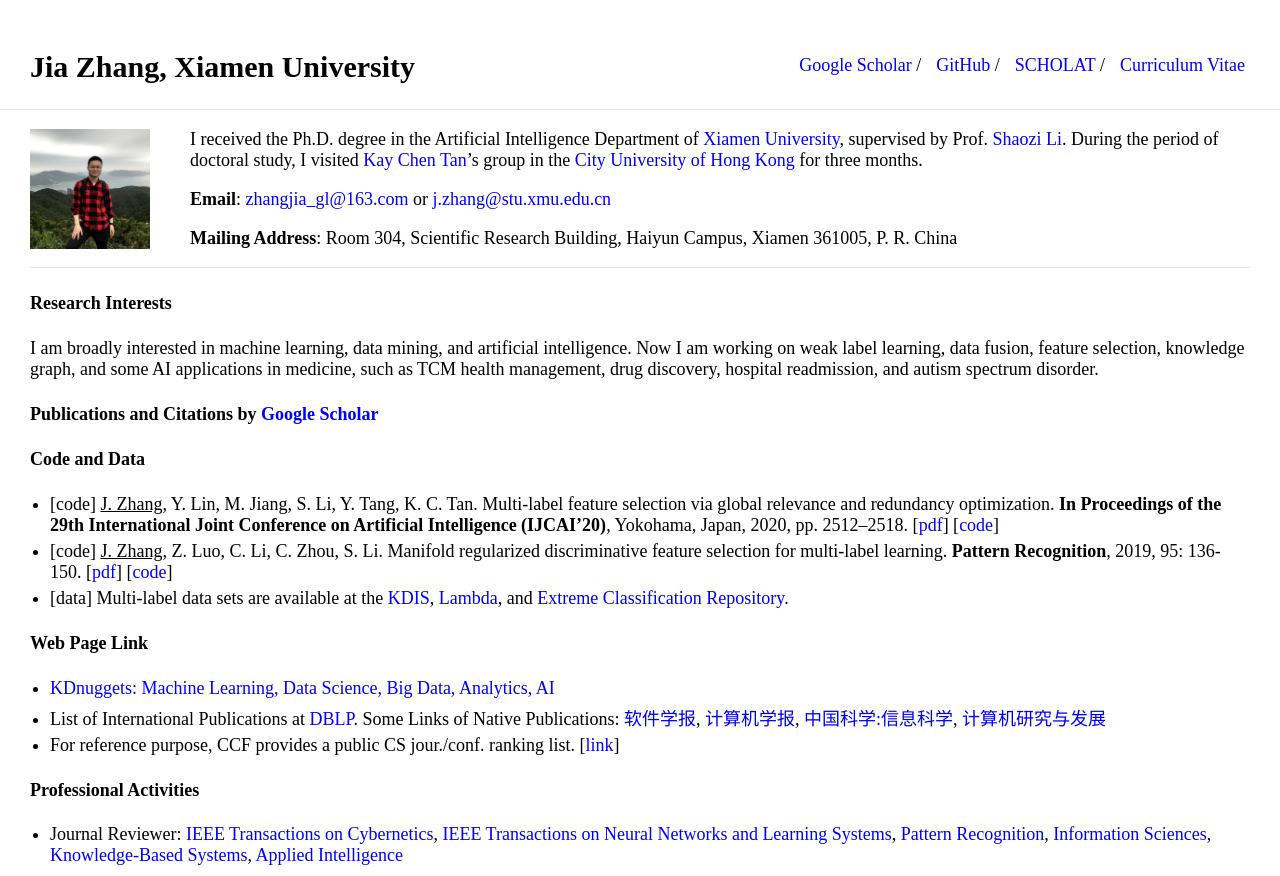
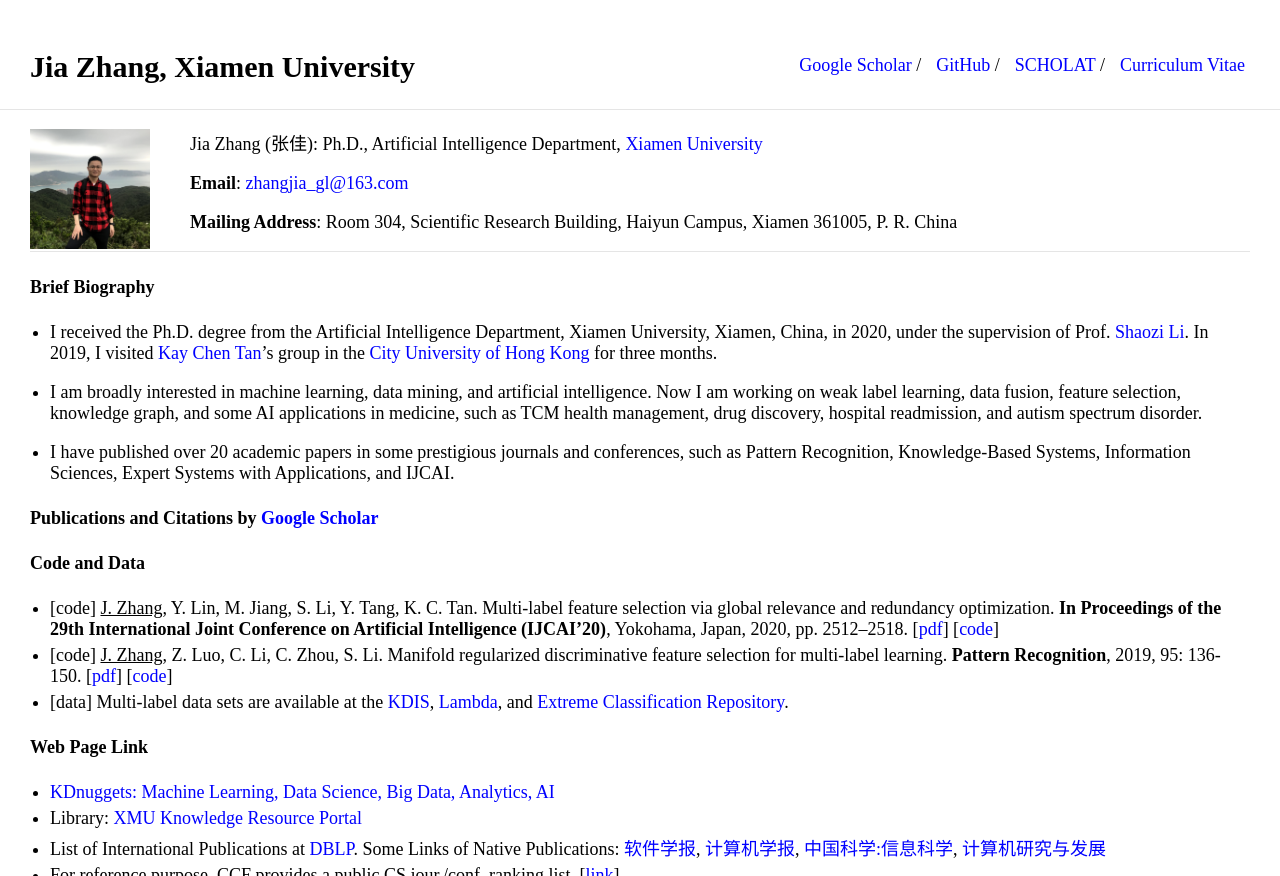
Before and after one commit to jiazhang-ml/jiazhang-ml.github.io, a Jekyll site: the page built from index.md, in a window 1280 px wide, cut to the strip 0-876 px from the top of the page. Built offline with Jekyll 4.4.1, drawn with Linux system fonts in a browser that asks for light colours.

Commit message:
Update index.md

```diff
--- a/index.md
+++ b/index.md
@@ -5,17 +5,21 @@ layout: default
 
 <img class="profile-picture" src="1.jpg">
 
-I received the Ph.D. degree in the Artificial Intelligence Department of [Xiamen University](https://www.xmu.edu.cn/), supervised by Prof. [Shaozi Li](http://imt.xmu.edu.cn/szdw.html). During the period of doctoral study, I visited [Kay Chen Tan](http://www.cityu.edu.hk/stfprofile/kaytan.htm)'s group in the [City University of Hong Kong](https://www.cityu.edu.hk/) for three months.
+Jia Zhang (张佳): Ph.D., Artificial Intelligence Department, [Xiamen University](https://www.xmu.edu.cn/)
 
-**Email**: [zhangjia_gl@163.com](mailto:zhangjia_gl@163.com) or [j.zhang@stu.xmu.edu.cn](mailto:j.zhang@stu.xmu.edu.cn)
+**Email**: [zhangjia_gl@163.com](mailto:zhangjia_gl@163.com)
 
 **Mailing Address**: Room 304, Scientific Research Building, Haiyun Campus, Xiamen 361005, P. R. China
 
 ---
 
-#### Research Interests
+#### Brief Biography
 
-I am broadly interested in machine learning, data mining, and artificial intelligence. Now I am working on weak label learning, data fusion, feature selection, knowledge graph, and some AI applications in medicine, such as TCM health management, drug discovery, hospital readmission, and autism spectrum disorder.
+* I received the Ph.D. degree from the Artificial Intelligence Department, Xiamen University, Xiamen, China, in 2020, under the supervision of Prof. [Shaozi Li](http://imt.xmu.edu.cn/szdw.html). In 2019, I visited [Kay Chen Tan](http://www.cityu.edu.hk/stfprofile/kaytan.htm)'s group in the [City University of Hong Kong](https://www.cityu.edu.hk/) for three months.
+
+* I am broadly interested in machine learning, data mining, and artificial intelligence. Now I am working on weak label learning, data fusion, feature selection, knowledge graph, and some AI applications in medicine, such as TCM health management, drug discovery, hospital readmission, and autism spectrum disorder.
+
+* I have published over 20 academic papers in some prestigious journals and conferences, such as Pattern Recognition, Knowledge-Based Systems, Information Sciences, Expert Systems with Applications, and IJCAI.
 
 #### Publications and Citations by [Google Scholar](https://scholar.google.com.hk/citations?user=yBaTk-gAAAAJ&hl=en)
 #### Code and Data
@@ -25,6 +29,7 @@ I am broadly interested in machine learning, data mining, and artificial intelli
 
 #### Web Page Link
 * [KDnuggets: Machine Learning, Data Science, Big Data, Analytics, AI](https://www.kdnuggets.com/)
+* Library: [XMU Knowledge Resource Portal](https://library.xmu.edu.cn/)
 * List of International Publications at [DBLP](https://dblp.uni-trier.de/db/). Some Links of Native Publications: [软件学报](http://navi.cnki.net/knavi/JournalDetail?pcode=CJFD&pykm=RJXB), [计算机学报](http://navi.cnki.net/knavi/JournalDetail?pcode=CJFD&pykm=JSJX), [中国科学:信息科学](http://navi.cnki.net/knavi/JournalDetail?pcode=CJFD&pykm=PZKX), [计算机研究与发展](http://navi.cnki.net/knavi/JournalDetail?pcode=CJFD&pykm=JFYZ)
 * For reference purpose, CCF provides a public CS jour./conf. ranking list. [[link](https://www.ccf.org.cn/Academic_Evaluation/By_category/)]
 
```
